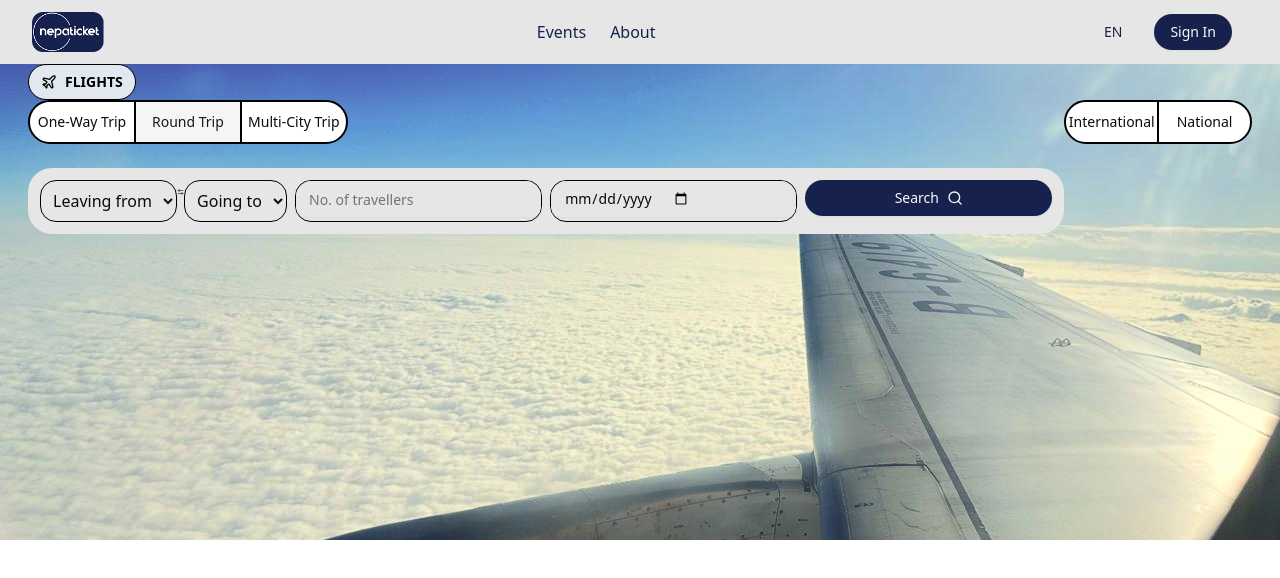
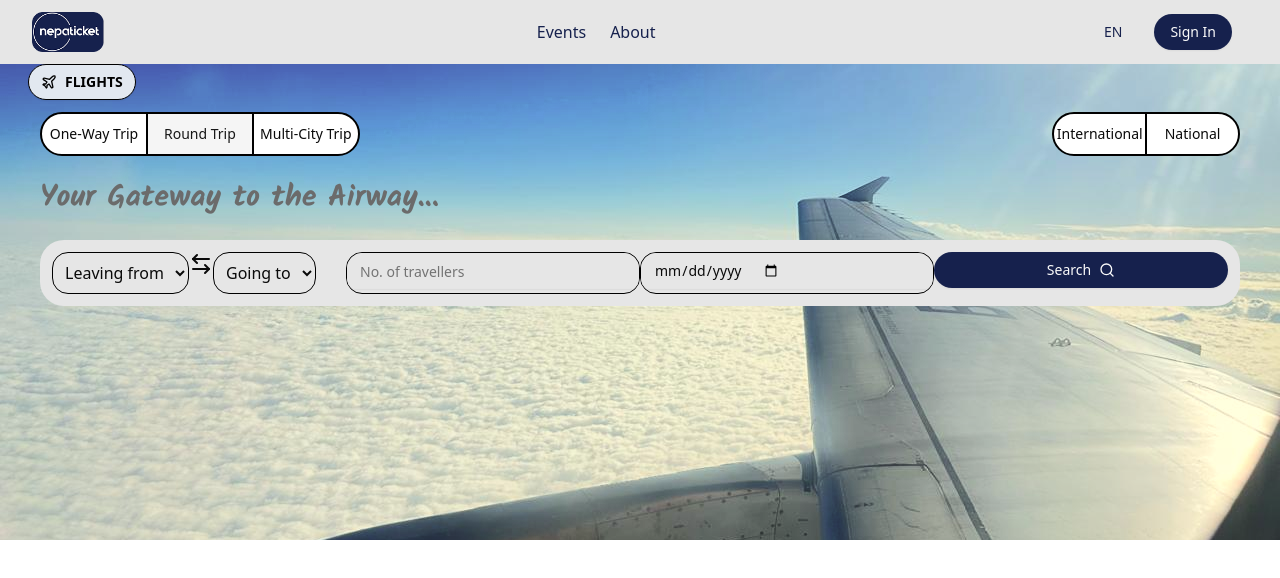
Before and after one commit to smritiiin/nepaticket, a Next.js app: page / in a window 1280 px wide. Both pictures are taken after a click on the radio button "Round Trip". Shown: the top 578 px of the page. Built offline with nearby package versions, Linux system fonts and the light colour scheme.

Commit message:
Landing page and UI fixed

```diff
--- a/src/components/Landing.tsx
+++ b/src/components/Landing.tsx
@@ -1,26 +1,64 @@
+// import React from "react";
+// import { Button } from "./ui/button";
+// import { Plane } from "lucide-react";
+// import FlightSelection from "./FlightTypeSelection/FlightTypeSelection";
+// import TripSelection from "./TripSelection/TripSelection";
+
+// const Landing = () => {
+// 	return (
+// 		<div
+// 			className="relative h-screen w-full bg-cover bg-center bg-no-repeat"
+// 			style={{ backgroundImage: "url('/Landing.png')" }}
+// 		>
+// 			{/* Top FLIGHTS Button */}
+// 			<div className="absolute top-6 left-6">
+// 				<Button className="border border-black bg-slate-200 text-black rounded-3xl px-4 py-2 font-bold shadow">
+// 					<Plane className="w-4 h-4 mr-2" />
+// 					FLIGHTS
+// 				</Button>
+// 			</div>
+
+// 			{/* Centered Content */}
+// 			<div className="flex flex-col items-center justify-center h-full space-y-6 px-4 md:px-10">
+// 				{/* Trip Toggle Group (One-way, Round-Trip, Multi-city) */}
+// 				<p className="text-sm font-semibold mt-4 mb-2">Trip Type</p>
+// 				<TripSelection />
+
+// 				{/* Flight Type Toggle Group (International, Domestic) */}
+// 				<p className="text-sm font-semibold mt-4 mb-2">Flight Type</p>
+// 				<FlightSelection />
+
+// 				{/* Tagline */}
+// 				<h1 className="font-semibold text-3xl md:text-4xl italic text-[#6B6B6B] font-[cursive]">
+// 					Your Gateway to the Airway...
+// 				</h1>
+// 			</div>
+// 		</div>
+// 	);
+// };
+
+// export default Landing;
+
 import React from "react";
 import { Button } from "./ui/button";
 import { Plane } from "lucide-react";
 import FlightSelection from "./FlightTypeSelection/FlightTypeSelection";
 import TripSelection from "./TripSelection/TripSelection";
 
-
 const Landing = () => {
 	return (
-		<div className="bg-[url(/landing.png)] h-screen w-full bg-no-repeat flex-col items-center px-7">
+		<div className="bg-[url(/Landing.png)] h-screen w-full bg-no-repeat flex-col items-center px-7 ">
 			<div>
+				{/* Flight Button */}
 				<Button className="border-black bg-slate-200 text-black rounded-3xl border-1 font-bold">
 					<Plane className="w-4 h-4" />
 					FLIGHTS
 				</Button>
 			</div>
 
-			<div className="flex">
+			<div className="p-3">
 				<TripSelection />
-				<FlightSelection />
 			</div>
-
-
 		</div>
 	);
 };
--- a/src/components/TripSelection/TripSelection.tsx
+++ b/src/components/TripSelection/TripSelection.tsx
@@ -4,12 +4,14 @@ import { ToggleGroup, ToggleGroupItem } from "@/components/ui/toggle-group";
 import OneWayTrip from "./Trips/Oneway";
 import Roundtrip from "./Trips/Roundtrip";
 import Multicity from "./Trips/Multicity";
+import FlightSelection from "../FlightTypeSelection/FlightTypeSelection";
 
 const TripSelection = () => {
 	const [tripType, setTripType] = useState("one-way");
 
 	return (
 		<div className="space-y-6">
+			<div className="flex justify-between">
 				<ToggleGroup
 					size="lg"
 					type="single"
@@ -35,7 +37,14 @@ const TripSelection = () => {
 						Multi-City Trip
 					</ToggleGroupItem>
 				</ToggleGroup>
+				<FlightSelection />
+			</div>
+			<div>
+				<h1 className="text-[#6B6B6B] font-bold font-[kalam] text-3xl">
+					Your Gateway to the Airway...{" "}
+				</h1>
 
+			</div>
 			{tripType === "one-way" && <OneWayTrip />}
 			{tripType === "round-trip" && <Roundtrip />}
 			{tripType === "multi-city" && <Multicity />}
--- a/src/components/TripSelection/Trips/Roundtrip.tsx
+++ b/src/components/TripSelection/Trips/Roundtrip.tsx
@@ -21,7 +21,7 @@ const RoundTrip = () => {
 	// }, []);
 
 	return (
-		<div className="bg-[#E6E6E6] p-3 rounded-3xl grid grid-cols-4 gap-2">
+		<div className="bg-[#E6E6E6] p-3 rounded-3xl grid grid-cols-4 md:flex-row">
 			<div className="flex ">
 				<div className="rounded-2xl border border-black">
 					<select className="p-2 rounded">
```
Lines whose indentation alone changed are shown as unchanged.
